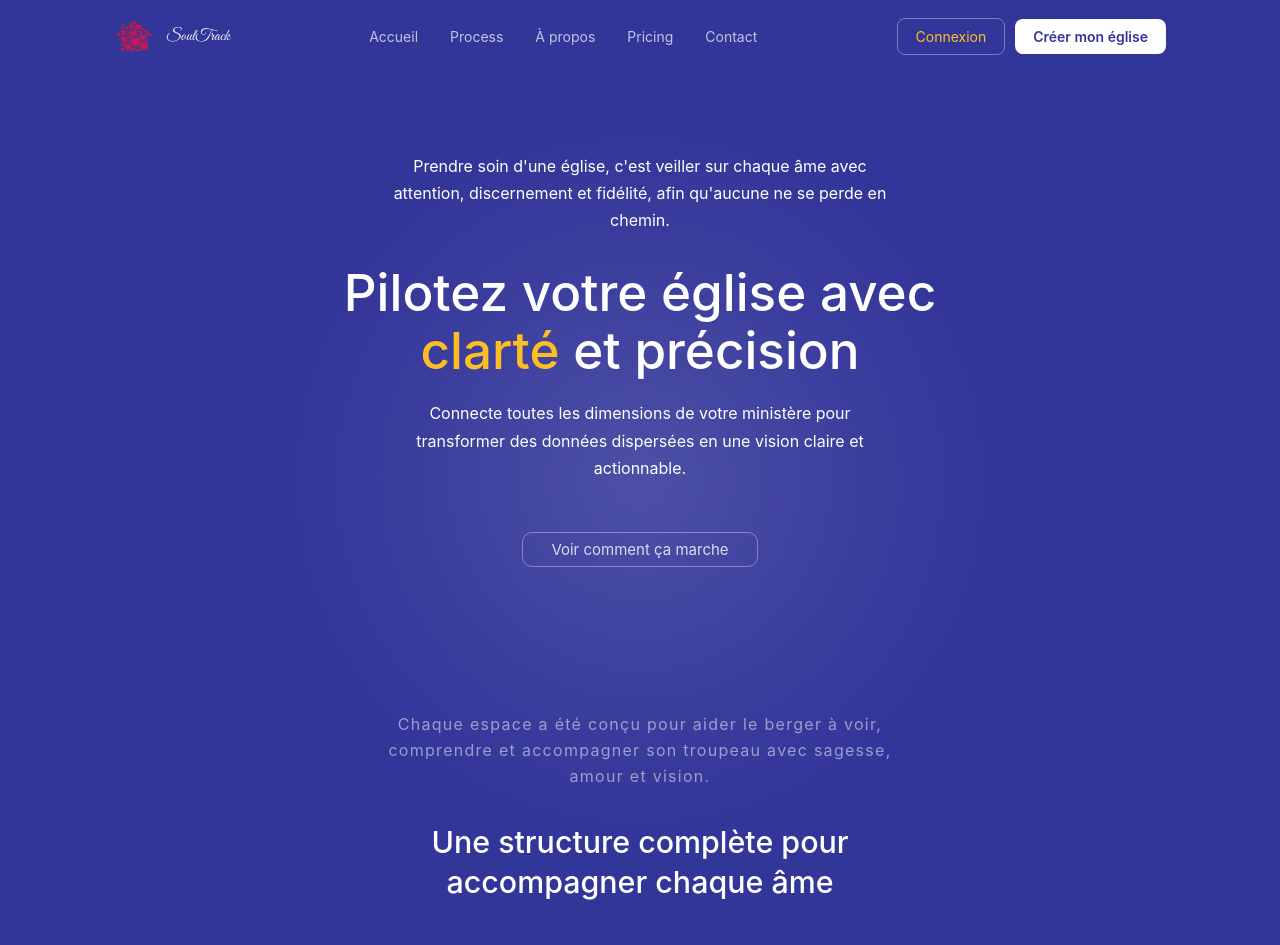
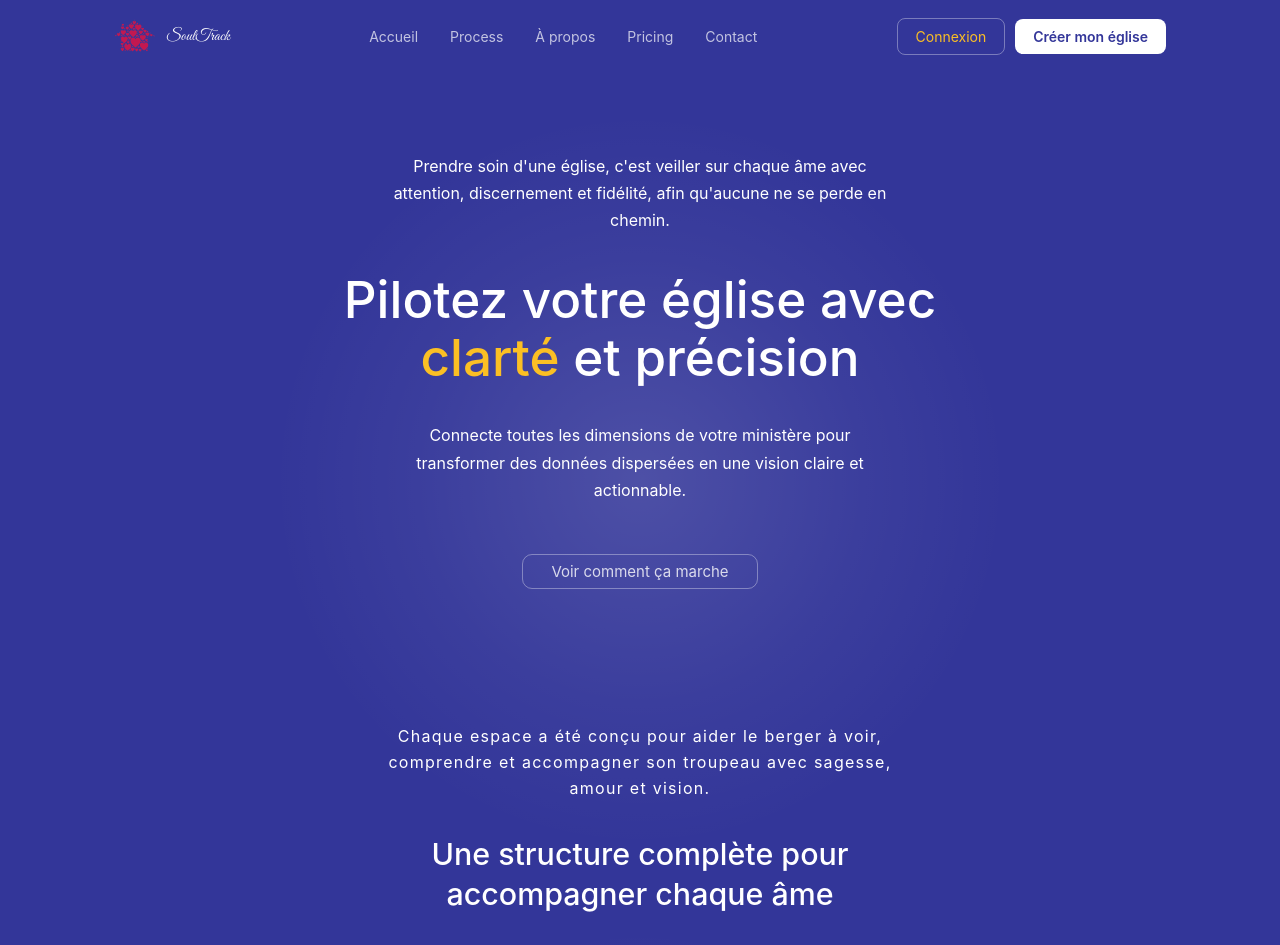
Before and after one commit to allanbavajee/soultrack, a Next.js app: page /HomePage in a window 1280 px wide. Shown: the top 945 px of the page. Built offline with nearby package versions, Linux system fonts and the light colour scheme.

Commit message:
Update HomePage.js

```diff
--- a/pages/HomePage.js
+++ b/pages/HomePage.js
@@ -214,11 +214,11 @@ export default function HomePage() {
         position: "relative",
         zIndex: 1,
       }}>
-        <p style={{ position: "relative", zIndex: 1, color: "#fff", fontSize: "16px", maxWidth: "500px", lineHeight: 1.7, marginBottom: "28px" }}>
+        <p style={{ position: "relative", zIndex: 1, color: "#fff", fontSize: "16px", maxWidth: "500px", lineHeight: 1.7, marginBottom: "35px" }}>
           Prendre soin d'une église, c'est veiller sur chaque âme avec attention, discernement et fidélité, afin qu'aucune ne se perde en chemin.
         </p>
 
-        <h1 style={{ position: "relative", zIndex: 1, fontSize: "clamp(2rem, 5vw, 3.2rem)", fontWeight: 500, color: "#fff", lineHeight: 1.15, maxWidth: "680px", marginBottom: "20px" }}>
+        <h1 style={{ position: "relative", zIndex: 1, fontSize: "clamp(2rem, 5vw, 3.2rem)", fontWeight: 500, color: "#fff", lineHeight: 1.15, maxWidth: "680px", marginBottom: "35px" }}>
           Pilotez votre église avec <span style={{ color: "#fbbf24" }}>clarté</span> et précision
         </h1>
 
@@ -226,7 +226,7 @@ export default function HomePage() {
           Connecte toutes les dimensions de votre ministère pour transformer des données dispersées en une vision claire et actionnable.
         </p>
 
-        <div style={{ position: "relative", zIndex: 1, color: "#fff", fontSize: "16px", maxWidth: "500px", lineHeight: 1.7, marginBottom: "15px" }}>
+        <div style={{ position: "relative", zIndex: 1, color: "#fff", fontSize: "16px", maxWidth: "500px", lineHeight: 1.7, marginBottom: "5px" }}>
           <button onClick={() => router.push("/comment-ca-marche")} style={{ background: "transparent", color: "rgba(255,255,255,0.8)", border: "0.5px solid rgba(255,255,255,0.35)", padding: "4px 28px", borderRadius: "10px", fontSize: "15px", cursor: "pointer" }}>
             Voir comment ça marche
           </button>
@@ -235,7 +235,7 @@ export default function HomePage() {
 
       {/* ───── LABEL MODULES ───── */}
       <div ref={addRef} style={{ textAlign: "center", padding: "20px 24px 20px", position: "relative", zIndex: 1 }}>
-        <p style={{ color: "rgba(255,255,255,0.5)", fontSize: "16px",  padding: "40px 24px 20px", letterSpacing: "0.08em", maxWidth: "560px", margin: "0 auto 14px", lineHeight: 1.6 }}>
+        <p style={{ color: "#fff", fontSize: "16px",  padding: "40px 24px 20px", letterSpacing: "0.08em", maxWidth: "560px", margin: "0 auto 14px", lineHeight: 1.6 }}>
           Chaque espace a été conçu pour aider le berger à voir, comprendre et accompagner son troupeau avec sagesse, amour et vision.
         </p>
         <h2 style={{ color: "#fff", fontSize: "clamp(1.4rem, 3vw, 1.9rem)", fontWeight: 500, maxWidth: "500px", margin: "0 auto", lineHeight: 1.3 }}>
```
